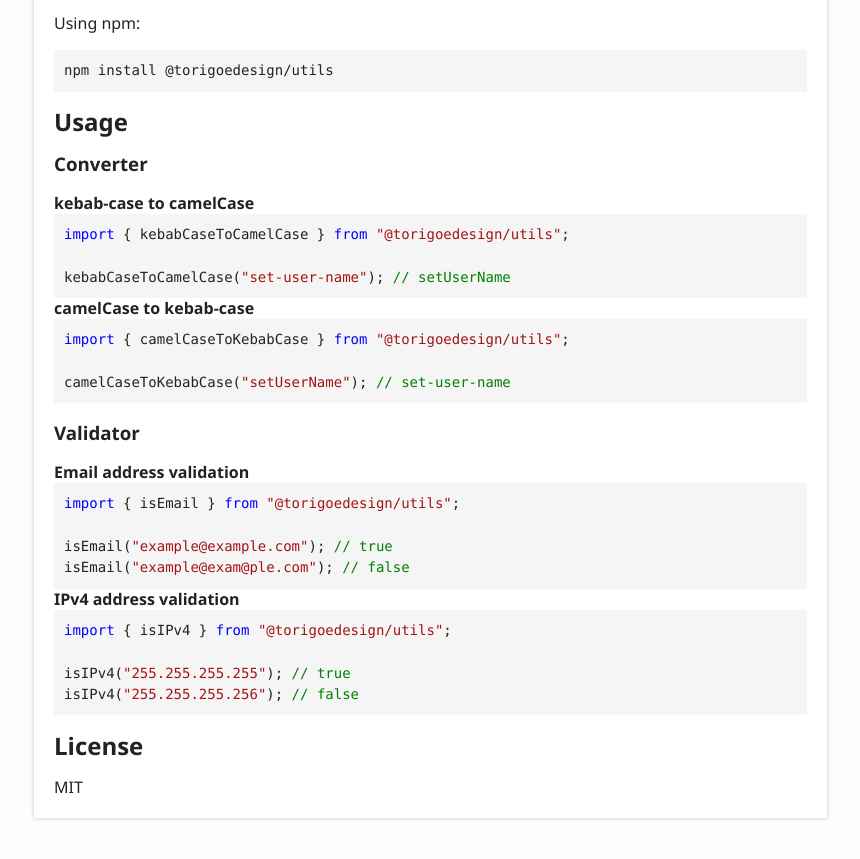
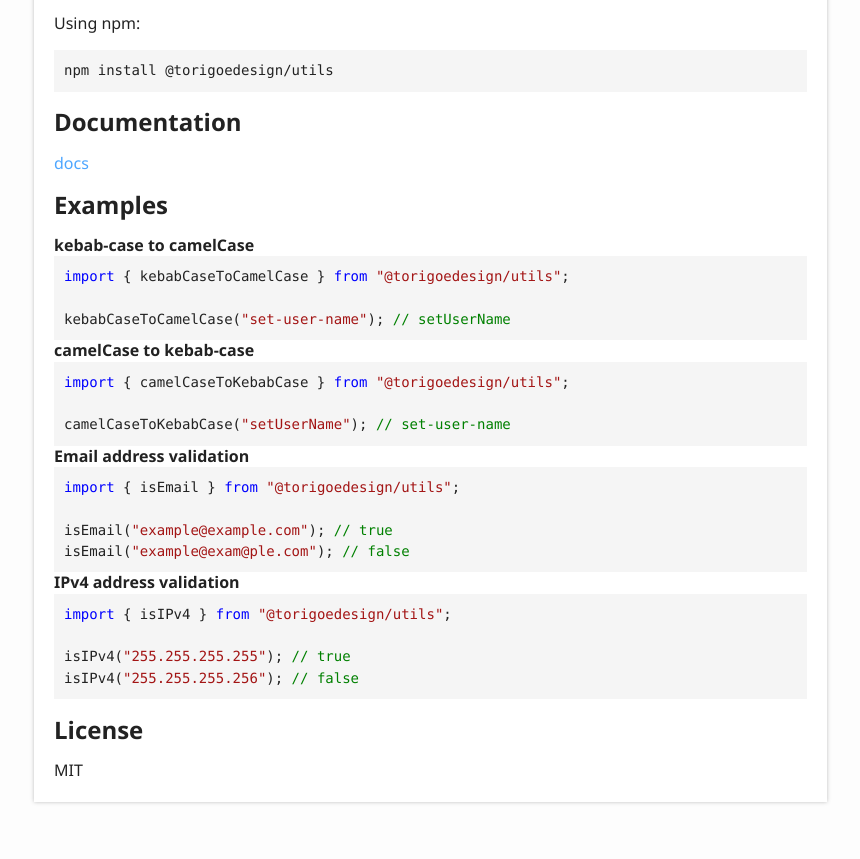
Before and after one commit to kiyotd/torigoedesign-utils, a website built with webpack: page docs/index.html in a window 1280 px wide. Shown: the part 1354-2213 px from the top of the page, without its empty margins (6-866 px from the left). Built offline with nearby package versions, Linux system fonts and the light colour scheme.

Commit message:
docs update

```diff
--- a/docs/index.html
+++ b/docs/index.html
@@ -78,11 +78,12 @@
 				<pre><code class="language-bash">yarn add @torigoedesign/utils</code></pre>
 				<p>Using npm:</p>
 				<pre><code class="language-bash">npm install @torigoedesign/utils</code></pre>
-				<a href="#usage" id="usage" style="color: inherit; text-decoration: none;">
-					<h2>Usage</h2>
+				<a href="#documentation" id="documentation" style="color: inherit; text-decoration: none;">
+					<h2>Documentation</h2>
 				</a>
-				<a href="#converter" id="converter" style="color: inherit; text-decoration: none;">
-					<h3>Converter</h3>
+				<p><a href="https://docs-torigoedesign-utils.vercel.app/">docs</a></p>
+				<a href="#examples" id="examples" style="color: inherit; text-decoration: none;">
+					<h2>Examples</h2>
 				</a>
 				<a href="#kebab-case-to-camelcase" id="kebab-case-to-camelcase" style="color: inherit; text-decoration: none;">
 					<h4>kebab-case to camelCase</h4>
@@ -96,9 +97,6 @@
 				<pre><code class="language-typescript"><span class="hljs-keyword">import</span> { camelCaseToKebabCase } <span class="hljs-keyword">from</span> <span class="hljs-string">&quot;@torigoedesign/utils&quot;</span>;
 
 camelCaseToKebabCase(<span class="hljs-string">&quot;setUserName&quot;</span>); <span class="hljs-comment">// set-user-name</span></code></pre>
-				<a href="#validator" id="validator" style="color: inherit; text-decoration: none;">
-					<h3>Validator</h3>
-				</a>
 				<a href="#email-address-validation" id="email-address-validation" style="color: inherit; text-decoration: none;">
 					<h4>Email address validation</h4>
 				</a>
--- a/package.json
+++ b/package.json
@@ -22,7 +22,7 @@
     "build2": "npx webpack --config webpack.config.js",
     "test": "jest",
     "coverage": "jest --coverage",
-    "build:doc": "typedoc --out docs src"
+    "build:docs": "typedoc --out docs src"
   },
   "dependencies": {},
   "devDependencies": {
```
Also changed, not shown: docs/modules/_converters_string_camelcasetokebabcase_.html (+2 -2 lines), docs/modules/_converters_string_kebabcasetocamelcase_.html (+3 -3 lines), docs/modules/_validators_email_.html (+1 -1 lines), docs/modules/_validators_ipv4_.html (+1 -1 lines).
